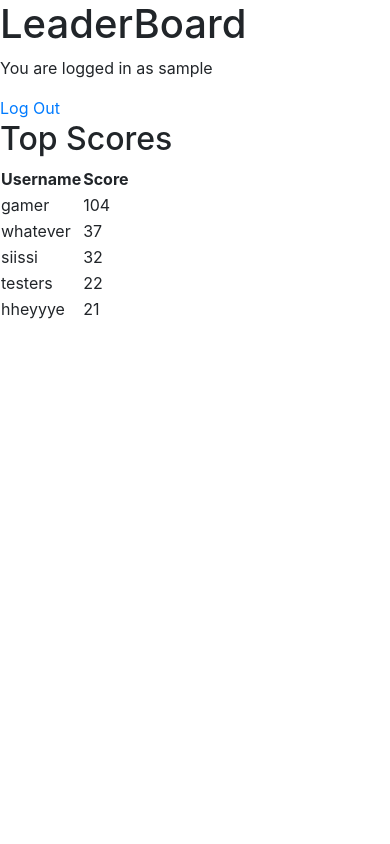
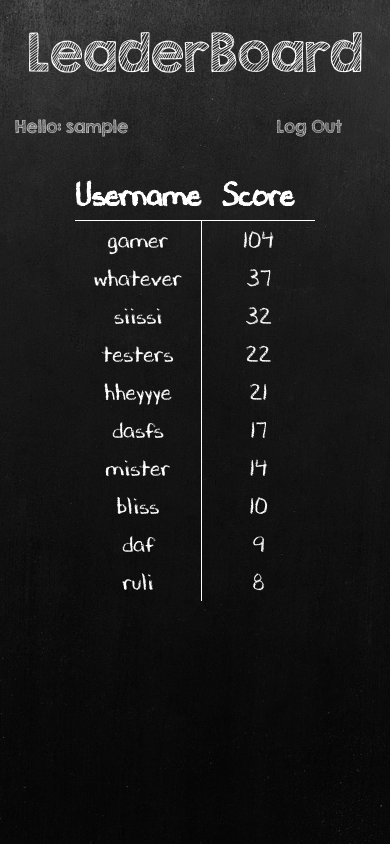
Before and after one commit to Code-Institute-Submissions/stream-two-practical-python-project, a Flask app: a page that uses templates/scores.html in a window 390 px wide. Run offline with Flask 2, Linux system fonts and the light colour scheme; some libraries are stand-ins or nearby versions.

Commit message:
tweaked python for heroku

```diff
--- a/data/usernames.txt
+++ b/data/usernames.txt
@@ -17,3 +17,6 @@ max
 whatevs
 daff
 testers
+player
+player 1
+qwd
--- a/hangman.py
+++ b/hangman.py
@@ -193,7 +193,7 @@ def get_scores_for_leaderboard(scores_file):
             all_scores.append(scores_list)
         all_scores.sort(key=operator.itemgetter(1), reverse=True)
 
-        return all_scores[:5]
+        return all_scores[:10]
 
 ################# GAME LOGIC FUNCTIONS ##############################
 
@@ -408,8 +408,8 @@ def guess(username, guess_data):
 
 
 
-##if __name__ == "__main__":
-    ##app.run(host=os.getenv("IP"),port=os.getenv("PORT"), debug=True)
+#if __name__ == "__main__":
+    #app.run(host=os.getenv("IP"),port=os.getenv("PORT"), debug=True)
 
 port = int(os.environ.get("PORT",5000))
 
--- a/static/scss/helpers/mixins.scss
+++ b/static/scss/helpers/mixins.scss
@@ -66,10 +66,12 @@ $large-desktop-width: 1199px;
     background-size: contain;
     margin-bottom: 1.5rem;
     margin-top: 0.5rem;
+    background-attachment: scroll;
 
     @include tablet {
 
         height: 15rem;
+        margin-bottom: 2rem;
     }
 
     @include large {
--- a/static/scss/main.css
+++ b/static/scss/main.css
@@ -125,6 +125,8 @@ a:hover {
     .title__text-game {
       font-size: 4rem; } }
 
+.user-container {
+  margin-top: 1rem; }
   @media (min-width: 767px) {
     .user-container {
       margin-top: 2rem;
@@ -134,32 +136,33 @@ a:hover {
       margin-top: 0rem;
       margin-bottom: 0rem; } }
 
-.user, .scores {
+.user, .href {
   display: flex;
-  align-items: center;
-  justify-content: center; }
+  align-items: center; }
 
-.scores {
+.href {
   margin-bottom: 1.0rem;
   margin-top: 1.0rem;
+  justify-content: center;
   justify-content: right;
   padding-right: 3rem; }
 
-.scores__link {
+.href__link {
   text-align: left;
   font-family: "KGSecondChancesSketch", sans-serif;
   color: #fff;
   font-size: 1.0rem; }
   @media (min-width: 767px) {
-    .scores__link {
+    .href__link {
       font-size: 2rem; } }
   @media (min-width: 991px) {
-    .scores__link {
+    .href__link {
       font-size: 1.5rem; } }
 
 .user {
   margin-bottom: 1.0rem;
-  margin-top: 1.0rem; }
+  margin-top: 1.0rem;
+  justify-content: left; }
   @media (min-width: 767px) {
     .user {
       justify-content: left;
@@ -441,13 +462,70 @@ a:hover {
   background-position: center;
   background-size: contain;
   margin-bottom: 1.5rem;
-  margin-top: 0.5rem; }
+  margin-top: 0.5rem;
+  background-attachment: scroll; }
   @media (min-width: 767px) {
     #image_10 {
-      height: 15rem; } }
+      height: 15rem;
+      margin-bottom: 2rem; } }
   @media (min-width: 1199px) {
     #image_10 {
       height: 22rem;
       margin-bottom: 2rem; } }
 
+/*------------------ SCORES PAGE ----------------------*/
+.leaderboard-container {
+  display: flex;
+  justify-content: center; }
+
+.leaderboard__heading {
+  text-align: center;
+  font-family: "DJB Chalk It Up", sans-serif;
+  color: #fff;
+  font-size: 4.0rem; }
+
+.leaderboard__table--headings {
+  text-align: center;
+  font-family: "DJB Chalk It Up", sans-serif;
+  color: #fff;
+  font-size: 1.0rem; }
+
+.leaderboard__table--data {
+  text-align: center;
+  font-family: "DJB Chalk It Up", sans-serif;
+  color: #fff;
+  font-size: 1.0rem; }
+
+.leaderboard {
+  width: 15rem;
+  height: 25rem;
+  margin-top: 1rem; }
+  @media (min-width: 1199px) {
+    .leaderboard {
+      width: 25rem;
+      height: 25rem;
+      margin-top: 2.5rem; } }
+
+.leaderboard__table--headings {
+  font-size: 2rem; }
+  @media (min-width: 1199px) {
+    .leaderboard__table--headings {
+      font-size: 3rem; } }
+
+.leaderboard__table--data {
+  font-size: 1.5rem; }
+  @media (min-width: 1199px) {
+    .leaderboard__table--data {
+      font-size: 2rem; } }
+
+.leaderboard__table--headings {
+  border-bottom: 1px solid #fff; }
+
+.leaderboard__table--left-data {
+  border-right: 1px solid #fff;
+  width: 50%; }
+
+.leaderboard__table--right-data {
+  width: 50%; }
+
 /*# sourceMappingURL=main.css.map */
--- a/static/scss/main.scss
+++ b/static/scss/main.scss
@@ -196,6 +196,7 @@ a:hover {
 
 .user-container {
 
+    margin-top: 1rem;
     @include tablet {
 
         margin-top: 2rem;
@@ -209,30 +210,32 @@ a:hover {
     }
 }
 
-.user, .scores {
+.user, .href {
 
     display: flex;
     align-items: center;
-    justify-content: center;
-
+    //justify-content: center;
+    //margin-top: 1.5rem;
     @include tablet {
 
+        //justify-content: center;
         //margin-top: 2rem;
     }
 
 }
 
-.scores {
+.href {
 
     margin-bottom: 1.0rem;
     margin-top: 1.0rem;
+    justify-content: center;
 
     @include tablet;
     justify-content: right;
     padding-right: 3rem;
 }
 
-.scores__link {
+.href__link {
 
     text-align: left;
     font-family: $title-font;
@@ -243,6 +246,7 @@ a:hover {
     @include tablet {
 
         font-size: 2rem;
+        //justify-content: right;
     }
 
     @include desktop {
@@ -255,12 +259,14 @@ a:hover {
 
     margin-bottom: 1.0rem;
     margin-top: 1.0rem;
+    justify-content: left;
 
     @include tablet {
     justify-content: left;
     padding-left: 3rem;
 }
 }
+
 .user__message {
 
     text-align: left;
@@ -516,3 +522,88 @@ a:hover {
     background: url("../img/image_10.png");
     @include hangman-image;
 }
+
+/*------------------ SCORES PAGE ----------------------*/
+
+.leaderboard-container {
+
+    display: flex;
+    justify-content: center;
+}
+
+.leaderboard__heading {
+
+    text-align: center;
+    font-family: $text-font;
+    color: #fff;
+    font-size: 4.0rem;
+}
+.leaderboard__table--headings {
+
+    text-align: center;
+    font-family: $text-font;
+    color: #fff;
+    font-size: 1.0rem;
+}
+
+.leaderboard__table--data {
+
+    text-align: center;
+    font-family: $text-font;
+    color: #fff;
+    font-size: 1.0rem;
+}
+
+.leaderboard {
+
+    width: 15rem;
+    height: 25rem;
+    margin-top: 1rem;
+
+    @include large {
+
+        width: 25rem;
+        height: 25rem;
+        margin-top: 2.5rem;
+
+    }
+
+}
+
+.leaderboard__table--headings {
+
+    font-size: 2rem;
+
+    @include large {
+
+        font-size: 3rem;
+    }
+
+}
+.leaderboard__table--data {
+
+    font-size: 1.5rem;
+
+    @include large {
+
+        font-size: 2rem;
+    }
+
+}
+
+.leaderboard__table--headings {
+
+    border-bottom: 1px solid #fff;
+}
+
+.leaderboard__table--left-data {
+
+    border-right: 1px solid #fff;
+    width: 50%;
+}
+
+.leaderboard__table--right-data {
+
+    //border-right: 1px solid #fff;
+    width: 50%;
+}
--- a/templates/game.html
+++ b/templates/game.html
@@ -22,10 +22,10 @@
         <div class="container-fluid">
             <div class="row user-container">
                 <div class="col user">
-                    <h2 class="user__message">Hello {{ username }}.</h2>
+                    <h2 class="user__message">Hello: {{ username }}.</h2>
                 </div>
-                <div class="col scores">
-                    <a class="scores__link" href="/{{ username }}/scores">Top Scores.</a>
+                <div class="col href">
+                    <a class="href__link" href="/{{ username }}/scores">Top Scores.</a>
                 </div>
             </div>
             <div class="row">
--- a/templates/scores.html
+++ b/templates/scores.html
@@ -7,25 +7,49 @@
     <title>HangMan</title>
     <link rel="stylesheet" href="https://maxcdn.bootstrapcdn.com/bootstrap/4.0.0/css/bootstrap.min.css" integrity="sha384-Gn5384xqQ1aoWXA+058RXPxPg6fy4IWvTNh0E263XmFcJlSAwiGgFAW/dAiS6JXm" crossorigin="anonymous">
     <script src="https://code.jquery.com/jquery-3.3.1.min.js" integrity="sha256-FgpCb/KJQlLNfOu91ta32o/NMZxltwRo8QtmkMRdAu8="crossorigin="anonymous"></script>
-    <!--<script src="../static/js/main.js"></script>-->
+    <script src="../static/js/main.js"></script>
     <link rel="stylesheet" href="../static/scss/main.css" type="text/css">
 </head>
-<body>
-    <h1>LeaderBoard</h1>
-    <p>You are logged in as {{ username }}</p>
-    <a href="{{ url_for('index') }}">Log Out</a>
-    <h2>Top Scores</h2>
-    <table>
-        <tr>
-            <th>Username</th>
-            <th>Score</th>
-        </tr>
-        {% for i in top_scores %}
-        <tr>
-            <td>{{ i[0] }}</td>
-            <td>{{ i[1] }}</td>
-        </tr>
-        {% endfor %}
-    </table>
+<body class="background-image">
+    <header class="container-fluid">
+        <div class="row">
+            <div class="col title ">
+                <h1 class="title__text-game title__text-game--style">LeaderBoard</h1>
+            </div>
+        </div>
+    </header>
+    <section class="container-fluid">
+        <div class="row user-container">
+            <div class="col user">
+                <p class="user__message">Hello: {{ username }}</p>
+            </div>
+            <div class="col href">
+                <a class="href__link" href="{{ url_for('index') }}">Log Out</a>
+            </div>
+        </div>
+    </section>
+    <section class="container-fluid">
+        <!--<div class="row">
+            <div class="col leaderboard ">
+                <h2 class="leaderboard__heading leaderboard__heading--style">Top Scores</h2>
+            </div>
+        </div>-->
+        <div class="row">
+            <div class="col leaderboard-container">
+                <table class="leaderboard">
+                    <tr class="leaderboard__table--headings">
+                        <th class="leaderboard__table--left-header">Username</th>
+                        <th class="leaderboard__table--right-header">Score</th>
+                    </tr>
+                    {% for i in top_scores %}
+                    <tr class="leaderboard__table--data">
+                        <td class="leaderboard__table--left-data">{{ i[0] }}</td>
+                        <td class="leaderboard__table--right-data">{{ i[1] }}</td>
+                    </tr>
+                    {% endfor %}
+                </table>
+            </div>
+        </div>
+    </section>
 </body>
 </html>
```
Also changed, not shown: other parts of static/scss/main.css (+36 -18 lines), data/current_word.txt (+11 -1 lines), templates/guess.html (+16 -15 lines), 1 other file. Lines whose indentation alone changed are shown as unchanged.
